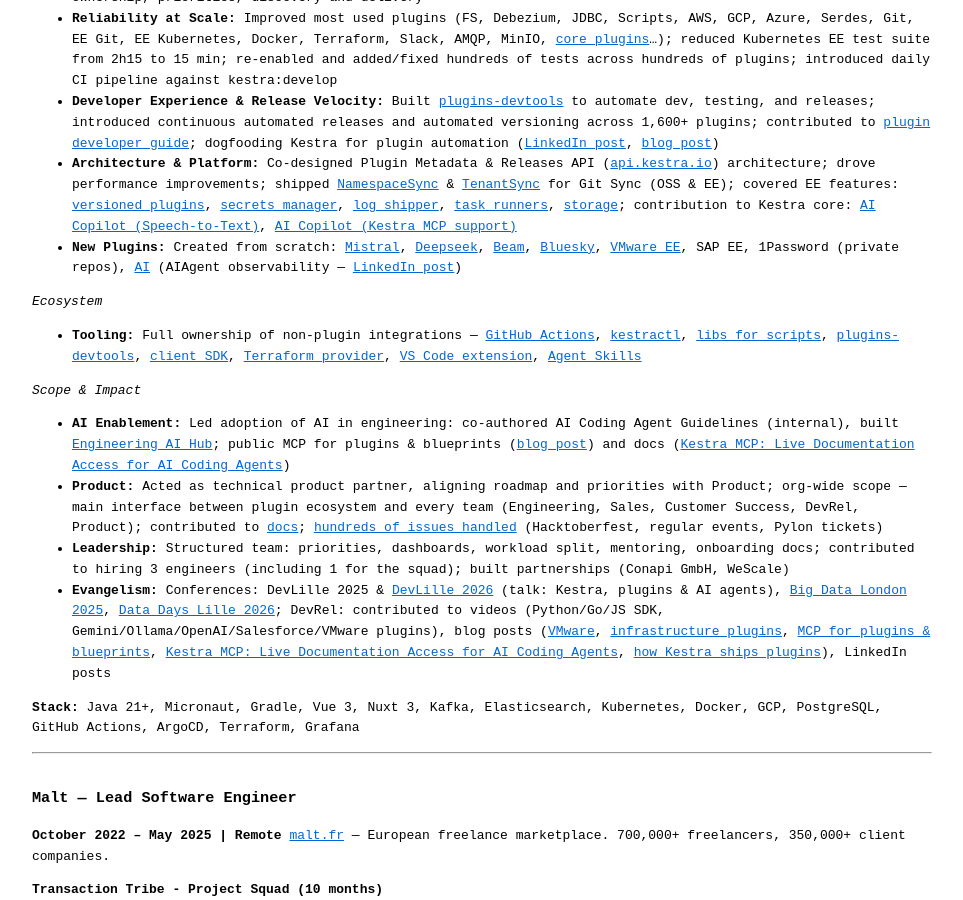
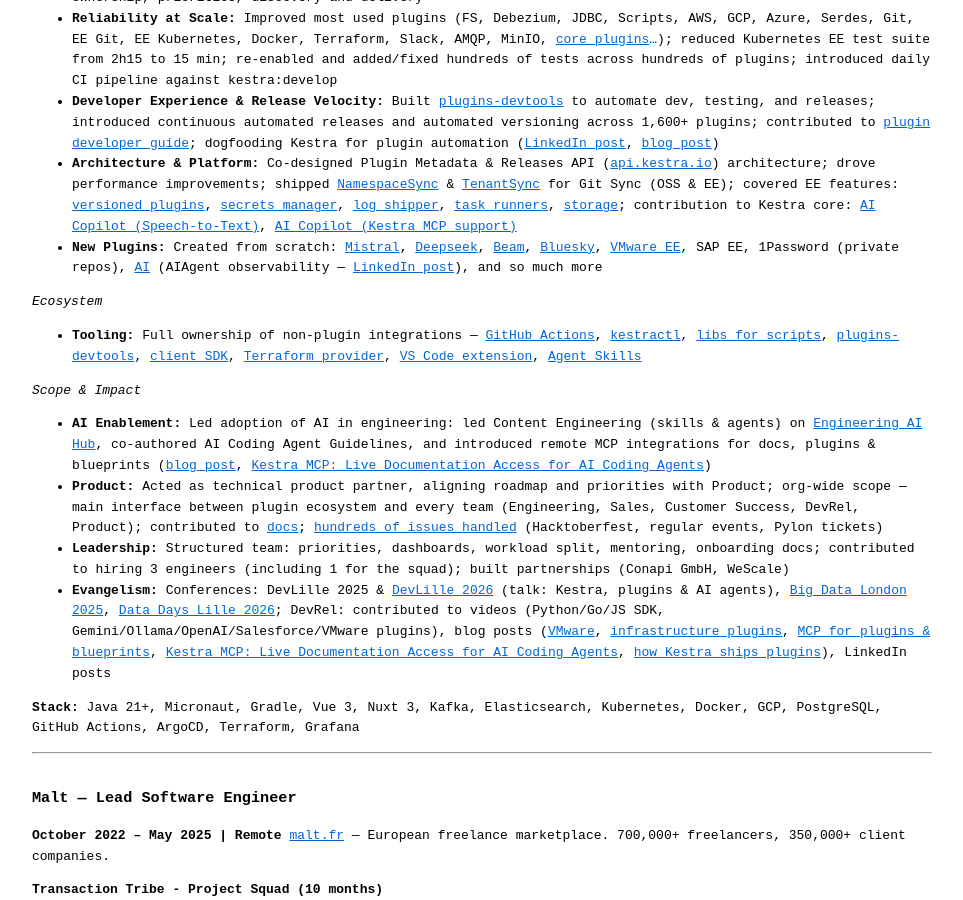
Before and after one commit to fdelbrayelle/fdelbrayelle.github.io, a Jekyll site: the page built from cv.md, in a window 1280 px wide and 900 px high, scrolled down 1878 px. Shown: the whole window, without its empty margins (158-1121 px from the left). Built offline with Jekyll 4.4.1, drawn with Linux system fonts in a browser that asks for light colours.

Commit message:
feat(cv): update AI strategy and new plugins sections
Add Content Engineering (skills & agents) ownership on Engineering AI Hub,
remote MCP integrations for docs/plugins/blueprints to AI Enablement bullet;
append "and so much more" to New Plugins bullet across all 4 files (EN/FR).

```diff
--- a/_config.yml
+++ b/_config.yml
@@ -180,7 +180,7 @@
               <li><strong>Reliability at Scale:</strong> Improved most used plugins (FS, Debezium, JDBC, Scripts, AWS, GCP, Azure, Serdes, Git, EE Git, EE Kubernetes, Docker, Terraform, Slack, AMQP, MinIO, <a href="https://kestra.io/plugins/core" target="_blank" rel="noreferrer noopener">core plugins</a>…); reduced Kubernetes EE test suite from 2h15 to 15 min; re-enabled and added/fixed hundreds of tests across hundreds of plugins; introduced daily CI on kestra:develop</li>
               <li><strong>Developer Experience &amp; Release Velocity:</strong> Built <a href="https://github.com/kestra-io/plugins-devtools" target="_blank" rel="noreferrer noopener">plugins-devtools</a> to automate dev, testing, and releases; introduced continuous automated releases and automated versioning across 1600+ plugins; contributed to <a href="https://kestra.io/docs/plugin-developer-guide" target="_blank" rel="noreferrer noopener">plugin developer guide</a>; dogfooding Kestra for plugin automation (<a href="https://www.linkedin.com/posts/fdelbrayelle_kestra-opensource-dataengineering-activity-7447888978512498688-bfBr" target="_blank" rel="noreferrer noopener">LinkedIn post</a>, <a href="https://kestra.io/blogs/2026-04-27-how-kestra-ships-plugins" target="_blank" rel="noreferrer noopener">blog post</a>)</li>
               <li><strong>Architecture &amp; Platform:</strong> Co-designed Plugin Metadata &amp; Releases API (<a href="https://github.com/kestra-io/api.kestra.io" target="_blank" rel="noreferrer noopener">api.kestra.io</a>) architecture; drove performance improvements; shipped <a href="https://github.com/kestra-io/plugin-git/pull/177" target="_blank" rel="noreferrer noopener">NamespaceSync</a> &amp; <a href="https://github.com/kestra-io/plugin-git/pull/180" target="_blank" rel="noreferrer noopener">TenantSync</a> for Git Sync (OSS &amp; EE); covered EE features: <a href="https://kestra.io/docs/enterprise/instance/versioned-plugins" target="_blank" rel="noreferrer noopener">versioned plugins</a>, <a href="https://kestra.io/docs/enterprise/governance/secrets-manager" target="_blank" rel="noreferrer noopener">secrets manager</a>, <a href="https://kestra.io/docs/enterprise/governance/logshipper" target="_blank" rel="noreferrer noopener">log shipper</a>, <a href="https://kestra.io/docs/task-runners" target="_blank" rel="noreferrer noopener">task runners</a>, <a href="https://kestra.io/docs/concepts/storage" target="_blank" rel="noreferrer noopener">storage</a>; contribution to Kestra core: <a href="https://github.com/kestra-io/kestra/pull/14174" target="_blank" rel="noreferrer noopener">AI Copilot (Speech-to-Text)</a>, <a href="https://github.com/kestra-io/kestra/pull/16104" target="_blank" rel="noreferrer noopener">AI Copilot (Kestra MCP support)</a></li>
-              <li><strong>New Plugins:</strong> Created from scratch: <a href="https://github.com/kestra-io/plugin-mistral/pull/1" target="_blank" rel="noreferrer noopener">Mistral</a>, <a href="https://github.com/kestra-io/plugin-deepseek/pull/2" target="_blank" rel="noreferrer noopener">Deepseek</a>, <a href="https://github.com/kestra-io/plugin-beam/pull/5" target="_blank" rel="noreferrer noopener">Beam</a>, <a href="https://github.com/kestra-io/plugin-bluesky/pull/3" target="_blank" rel="noreferrer noopener">Bluesky</a>, <a href="https://kestra.io/blogs/control-vmware-with-kestra" target="_blank" rel="noreferrer noopener">VMware EE</a>, SAP EE, 1Password (private repos), <a href="https://github.com/kestra-io/plugin-ai" target="_blank" rel="noreferrer noopener">AI</a> (AIAgent observability — <a href="https://www.linkedin.com/feed/update/urn:li:share:7459842060225986560/" target="_blank" rel="noreferrer noopener">LinkedIn post</a>)</li>
+              <li><strong>New Plugins:</strong> Created from scratch: <a href="https://github.com/kestra-io/plugin-mistral/pull/1" target="_blank" rel="noreferrer noopener">Mistral</a>, <a href="https://github.com/kestra-io/plugin-deepseek/pull/2" target="_blank" rel="noreferrer noopener">Deepseek</a>, <a href="https://github.com/kestra-io/plugin-beam/pull/5" target="_blank" rel="noreferrer noopener">Beam</a>, <a href="https://github.com/kestra-io/plugin-bluesky/pull/3" target="_blank" rel="noreferrer noopener">Bluesky</a>, <a href="https://kestra.io/blogs/control-vmware-with-kestra" target="_blank" rel="noreferrer noopener">VMware EE</a>, SAP EE, 1Password (private repos), <a href="https://github.com/kestra-io/plugin-ai" target="_blank" rel="noreferrer noopener">AI</a> (AIAgent observability — <a href="https://www.linkedin.com/feed/update/urn:li:share:7459842060225986560/" target="_blank" rel="noreferrer noopener">LinkedIn post</a>), and so much more</li>
             </ul>
           </p>
           <p><em>Ecosystem</em>
@@ -190,7 +190,7 @@
           </p>
           <p><em>Scope &amp; Impact</em>
             <ul>
-              <li><strong>AI Enablement:</strong> Led adoption of AI in engineering: co-authored AI Coding Agent Guidelines (internal), built <a href="https://github.com/kestra-io/engineering-ai-hub" target="_blank" rel="noreferrer noopener">Engineering AI Hub</a>; public MCP for plugins &amp; blueprints (<a href="https://kestra.io/blogs/2026-04-30-kestra-mcp-plugins-blueprints" target="_blank" rel="noreferrer noopener">blog post</a>)</li>
+              <li><strong>AI Enablement:</strong> Led adoption of AI in engineering: led Content Engineering (skills &amp; agents) on <a href="https://github.com/kestra-io/engineering-ai-hub" target="_blank" rel="noreferrer noopener">Engineering AI Hub</a>, co-authored AI Coding Agent Guidelines, and introduced remote MCP integrations for docs, plugins &amp; blueprints (<a href="https://kestra.io/blogs/2026-04-30-kestra-mcp-plugins-blueprints" target="_blank" rel="noreferrer noopener">blog post</a>, <a href="https://kestra.io/blogs/kestra-mcp-docs" target="_blank" rel="noreferrer noopener">Kestra MCP: Live Documentation Access for AI Coding Agents</a>)</li>
               <li><strong>Product:</strong> Acted as technical product partner, aligning roadmap and priorities with Product; org-wide scope — main interface between plugin ecosystem and every team (Engineering, Sales, Customer Success, DevRel, Product); contributed to <a href="https://github.com/kestra-io/docs" target="_blank" rel="noreferrer noopener">docs</a>; <a href="https://github.com/search?q=assignee%3Afdelbrayelle+org%3Akestra-io&amp;type=issues" target="_blank" rel="noreferrer noopener">hundreds of issues handled</a> (Hacktoberfest, regular events, Pylon tickets)</li>
               <li><strong>Leadership:</strong> Structured team: priorities, dashboards, workload split, mentoring, onboarding docs; contributed to hiring 3 engineers (including 1 for the squad); built partnerships (Conapi GmbH, WeScale)</li>
               <li><strong>Evangelism:</strong> Conferences: DevLille 2025 &amp; <a href="https://devlille.fr/talk-page-136143e9-347b-4884-b21c-ef9cd6caab40/" target="_blank" rel="noreferrer noopener">DevLille 2026</a> (talk on Kestra, plugins &amp; AI agents), <a href="https://bigdataldn.com" target="_blank" rel="noreferrer noopener">Big Data London 2025</a>, <a href="https://fdelbrayelle.github.io/meetups/datadayslille2026/en/" target="_blank" rel="noreferrer noopener">Data Days Lille 2026</a>; DevRel: contributed to videos (Python/Go/JS SDK, Gemini/Ollama/OpenAI/Salesforce/VMware plugins), blog posts (<a href="https://kestra.io/blogs/control-vmware-with-kestra" target="_blank" rel="noreferrer noopener">VMware</a>, <a href="https://kestra.io/blogs/infra-automation" target="_blank" rel="noreferrer noopener">infrastructure plugins</a>, <a href="https://kestra.io/blogs/2026-04-30-kestra-mcp-plugins-blueprints" target="_blank" rel="noreferrer noopener">MCP for plugins &amp; blueprints</a>, <a href="https://kestra.io/blogs/2026-04-27-how-kestra-ships-plugins" target="_blank" rel="noreferrer noopener">how Kestra ships plugins</a>), LinkedIn posts</li>
--- a/cv.md
+++ b/cv.md
@@ -87,7 +87,7 @@
 - **Reliability at Scale:** Improved most used plugins (FS, Debezium, JDBC, Scripts, AWS, GCP, Azure, Serdes, Git, EE Git, EE Kubernetes, Docker, Terraform, Slack, AMQP, MinIO, [core plugins](https://kestra.io/plugins/core)…); reduced Kubernetes EE test suite from 2h15 to 15 min; re-enabled and added/fixed hundreds of tests across hundreds of plugins; introduced daily CI pipeline against kestra:develop
 - **Developer Experience & Release Velocity:** Built [plugins-devtools](https://github.com/kestra-io/plugins-devtools) to automate dev, testing, and releases; introduced continuous automated releases and automated versioning across 1,600+ plugins; contributed to [plugin developer guide](https://kestra.io/docs/plugin-developer-guide); dogfooding Kestra for plugin automation ([LinkedIn post](https://www.linkedin.com/posts/fdelbrayelle_kestra-opensource-dataengineering-activity-7447888978512498688-bfBr), [blog post](https://kestra.io/blogs/2026-04-27-how-kestra-ships-plugins))
 - **Architecture & Platform:** Co-designed Plugin Metadata & Releases API ([api.kestra.io](https://github.com/kestra-io/api.kestra.io)) architecture; drove performance improvements; shipped [NamespaceSync](https://github.com/kestra-io/plugin-git/pull/177) & [TenantSync](https://github.com/kestra-io/plugin-git/pull/180) for Git Sync (OSS & EE); covered EE features: [versioned plugins](https://kestra.io/docs/enterprise/instance/versioned-plugins), [secrets manager](https://kestra.io/docs/enterprise/governance/secrets-manager), [log shipper](https://kestra.io/docs/enterprise/governance/logshipper), [task runners](https://kestra.io/docs/task-runners), [storage](https://kestra.io/docs/concepts/storage); contribution to Kestra core: [AI Copilot (Speech-to-Text)](https://github.com/kestra-io/kestra/pull/14174), [AI Copilot (Kestra MCP support)](https://github.com/kestra-io/kestra/pull/16104)
-- **New Plugins:** Created from scratch: [Mistral](https://github.com/kestra-io/plugin-mistral/pull/1), [Deepseek](https://github.com/kestra-io/plugin-deepseek/pull/2), [Beam](https://github.com/kestra-io/plugin-beam/pull/5), [Bluesky](https://github.com/kestra-io/plugin-bluesky/pull/3), [VMware EE](https://kestra.io/blogs/control-vmware-with-kestra), SAP EE, 1Password (private repos), [AI](https://github.com/kestra-io/plugin-ai) (AIAgent observability — [LinkedIn post](https://www.linkedin.com/feed/update/urn:li:share:7459842060225986560/))
+- **New Plugins:** Created from scratch: [Mistral](https://github.com/kestra-io/plugin-mistral/pull/1), [Deepseek](https://github.com/kestra-io/plugin-deepseek/pull/2), [Beam](https://github.com/kestra-io/plugin-beam/pull/5), [Bluesky](https://github.com/kestra-io/plugin-bluesky/pull/3), [VMware EE](https://kestra.io/blogs/control-vmware-with-kestra), SAP EE, 1Password (private repos), [AI](https://github.com/kestra-io/plugin-ai) (AIAgent observability — [LinkedIn post](https://www.linkedin.com/feed/update/urn:li:share:7459842060225986560/)), and so much more
 
 *Ecosystem*
 
@@ -95,7 +95,7 @@
 
 *Scope & Impact*
 
-- **AI Enablement:** Led adoption of AI in engineering: co-authored AI Coding Agent Guidelines (internal), built [Engineering AI Hub](https://github.com/kestra-io/engineering-ai-hub); public MCP for plugins & blueprints ([blog post](https://kestra.io/blogs/2026-04-30-kestra-mcp-plugins-blueprints)) and docs ([Kestra MCP: Live Documentation Access for AI Coding Agents](https://kestra.io/blogs/kestra-mcp-docs))
+- **AI Enablement:** Led adoption of AI in engineering: led Content Engineering (skills & agents) on [Engineering AI Hub](https://github.com/kestra-io/engineering-ai-hub), co-authored AI Coding Agent Guidelines, and introduced remote MCP integrations for docs, plugins & blueprints ([blog post](https://kestra.io/blogs/2026-04-30-kestra-mcp-plugins-blueprints), [Kestra MCP: Live Documentation Access for AI Coding Agents](https://kestra.io/blogs/kestra-mcp-docs))
 - **Product:** Acted as technical product partner, aligning roadmap and priorities with Product; org-wide scope — main interface between plugin ecosystem and every team (Engineering, Sales, Customer Success, DevRel, Product); contributed to [docs](https://github.com/kestra-io/docs); [hundreds of issues handled](https://github.com/search?q=assignee%3Afdelbrayelle+org%3Akestra-io&type=issues) (Hacktoberfest, regular events, Pylon tickets)
 - **Leadership:** Structured team: priorities, dashboards, workload split, mentoring, onboarding docs; contributed to hiring 3 engineers (including 1 for the squad); built partnerships (Conapi GmbH, WeScale)
 - **Evangelism:** Conferences: DevLille 2025 & [DevLille 2026](https://devlille.fr/talk-page-136143e9-347b-4884-b21c-ef9cd6caab40/) (talk: Kestra, plugins & AI agents), [Big Data London 2025](https://bigdataldn.com), [Data Days Lille 2026](https://fdelbrayelle.github.io/meetups/datadayslille2026/en/); DevRel: contributed to videos (Python/Go/JS SDK, Gemini/Ollama/OpenAI/Salesforce/VMware plugins), blog posts ([VMware](https://kestra.io/blogs/control-vmware-with-kestra), [infrastructure plugins](https://kestra.io/blogs/infra-automation), [MCP for plugins & blueprints](https://kestra.io/blogs/2026-04-30-kestra-mcp-plugins-blueprints), [Kestra MCP: Live Documentation Access for AI Coding Agents](https://kestra.io/blogs/kestra-mcp-docs), [how Kestra ships plugins](https://kestra.io/blogs/2026-04-27-how-kestra-ships-plugins)), LinkedIn posts
```
Also changed, not shown: _data/fr_site.yml (+2 -2 lines), fr/cv.md (+2 -2 lines).
